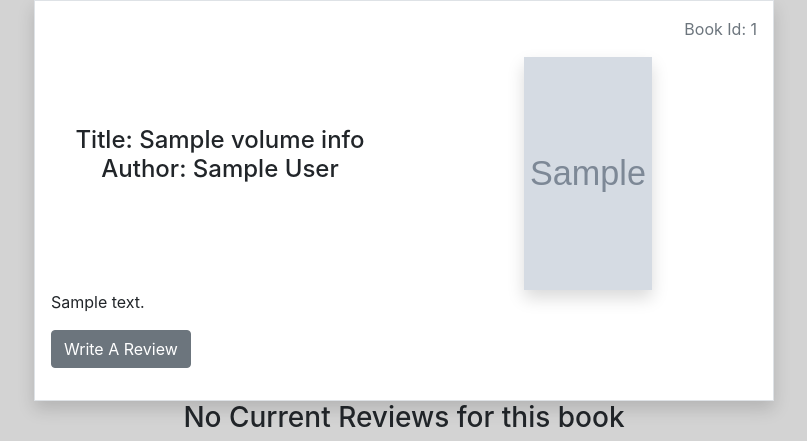
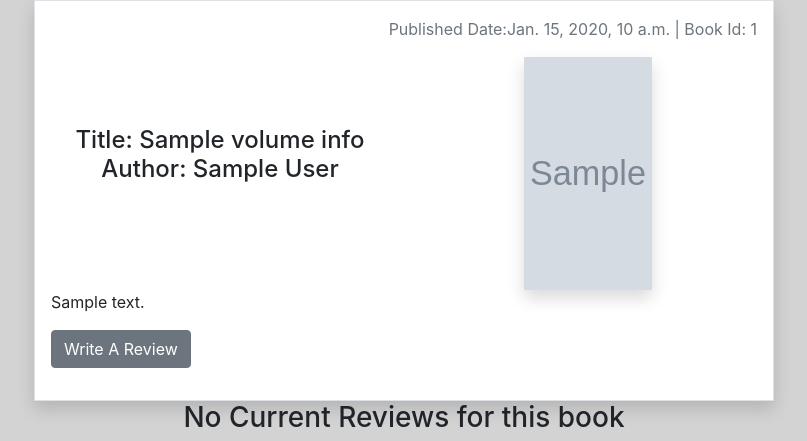
Before and after one commit to Jordan-Ortiz/Book_Review_samaritans_purse, a Django app: page /details/28 in a window 1280 px wide. Shown: the part 74-515 px from the top of the page, without its empty margins (236-1043 px from the left). Run offline with Django 4.2, Linux system fonts and the light colour scheme; data comes from the database, SQL or seed files in the repository; grey boxes marked "Sample" are stand-in pictures; a database or web service that is not in the repository returns one stand-in record (values such as "Sample title"); data that the repository does not hold is empty; some libraries are stand-ins or nearby versions.

Commit message:
Update book_details.html

```diff
--- a/django_samaritans_purse/Library/books/templates/books/book_details.html
+++ b/django_samaritans_purse/Library/books/templates/books/book_details.html
@@ -11,7 +11,7 @@
             </div>
         {% endif %}
         <div class="col-8 mx-auto border shadow p-3" style="background-color: white">
-            <p class="text-right text-muted"> Book Id: {{book.id}} </p>
+            <p class="text-right text-muted"> Published Date:{{book.volumeInfo.publishedDate}} | Book Id: {{book.id}} </p>
             <div class="row align-items-center">
 
             <div class="col-6 text-center">
```
